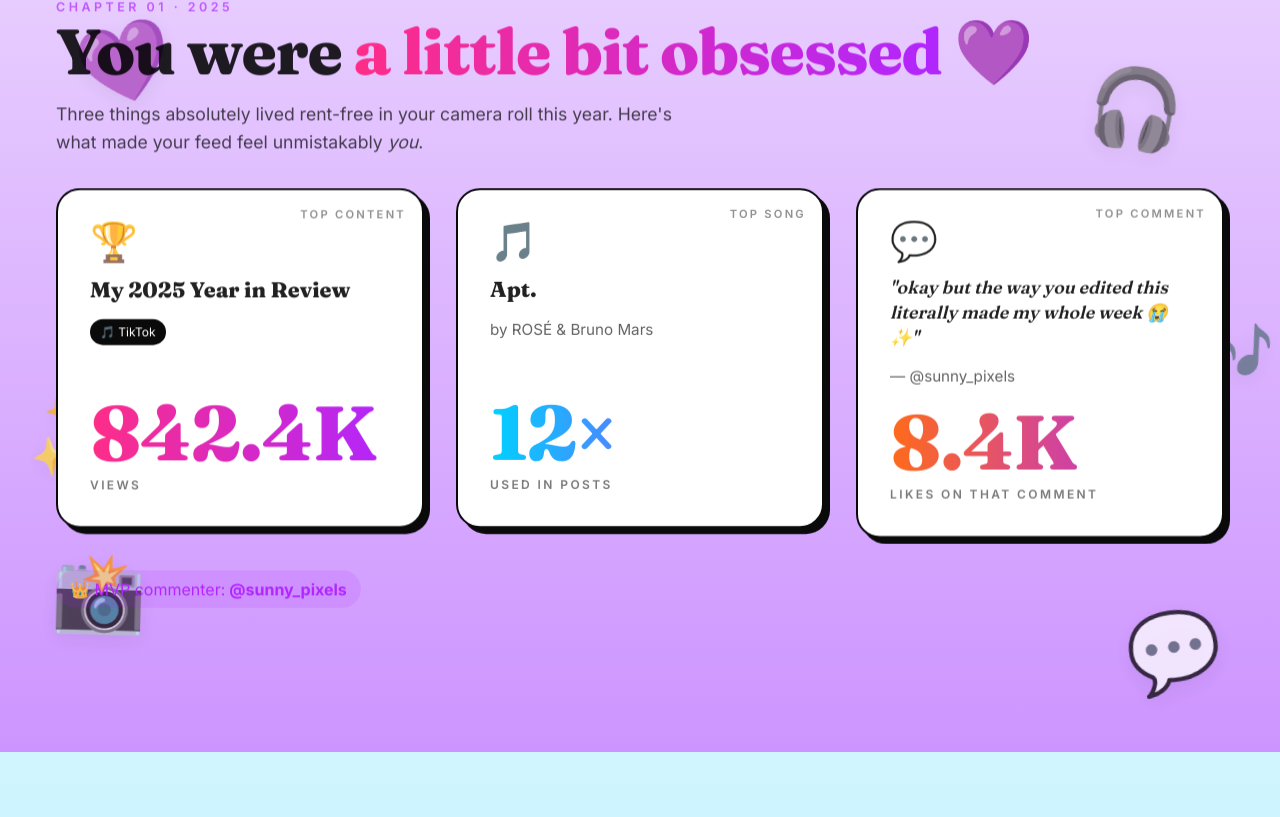
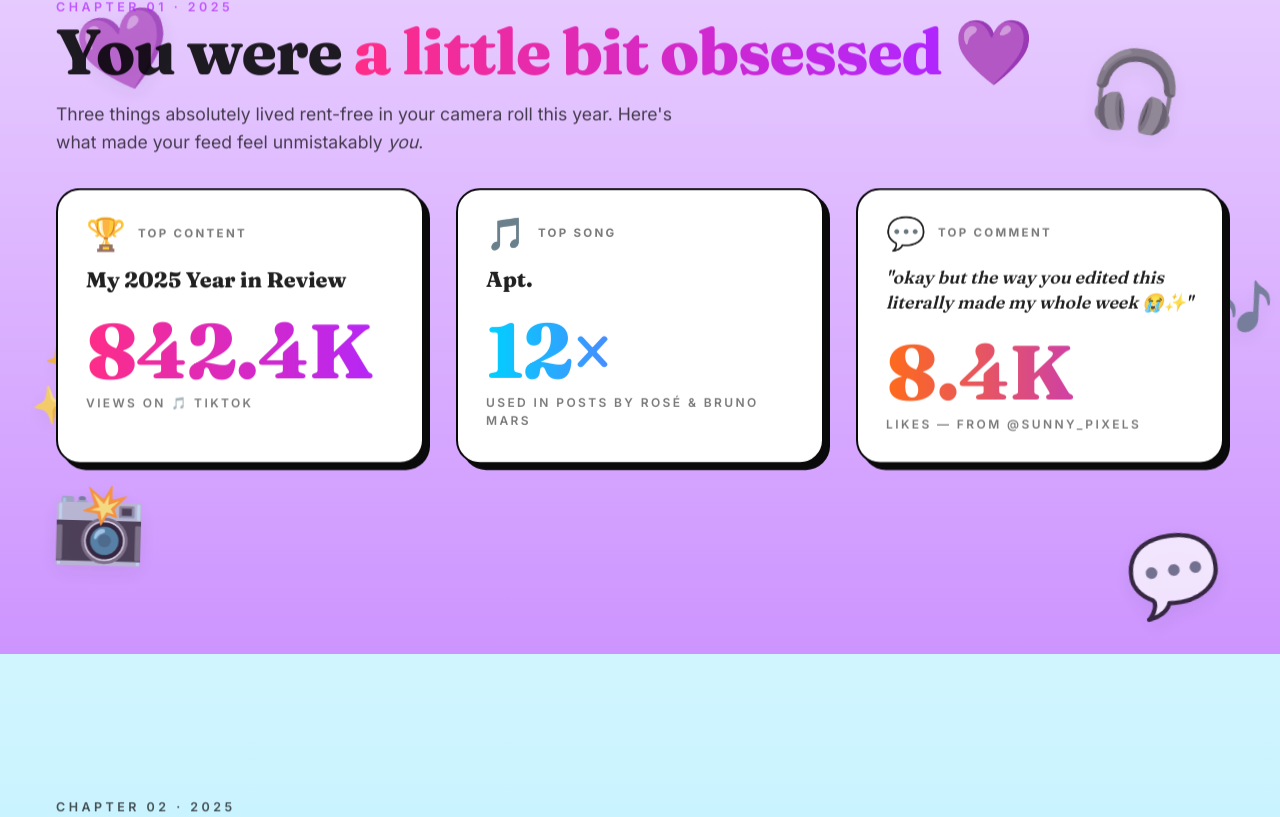
Before and after one commit to Ryan-024/capstone-302, a Vue app: page / in a window 1280 px wide. Shown: the part 1229-2046 px from the top of the page. Built offline with nearby package versions, Linux system fonts and the light colour scheme.

Commit message:
tightened up and changed the card design in chapter 1

```diff
--- a/src/components/sections/ObsessedSection.vue
+++ b/src/components/sections/ObsessedSection.vue
@@ -50,62 +50,47 @@
       <div class="card-grid mt-8">
         <div class="reveal" style="transition-delay: 150ms;">
           <v-card class="obsession-card card-lift" elevation="4">
-            <div class="card-badge">Top content</div>
-            <div class="card-emoji">🏆</div>
+            <div class="card-heading">
+              <span class="card-emoji">🏆</span>
+              <span class="card-badge">Top Content</span>
+            </div>
             <div class="card-title">{{ topPost.title }}</div>
-            <div class="card-meta">
-              <v-chip
-                :color="PLATFORM_META[topPost.platform].color"
-                variant="flat"
-                size="small"
-                class="text-white"
-              >
-                {{ PLATFORM_META[topPost.platform].emoji }}
-                {{ PLATFORM_META[topPost.platform].name }}
-              </v-chip>
-            </div>
             <div class="card-stat">
               <div class="stat-huge gradient-text-pink">{{ formatNumber(topPost.views) }}</div>
-              <div class="stat-label">views</div>
+              <div class="stat-label">
+                views on {{ PLATFORM_META[topPost.platform].emoji }} {{ PLATFORM_META[topPost.platform].name }}
+              </div>
             </div>
           </v-card>
         </div>
 
         <div class="reveal" style="transition-delay: 300ms;">
           <v-card class="obsession-card card-lift" elevation="4">
-            <div class="card-badge">Top song</div>
-            <div class="card-emoji">🎵</div>
+            <div class="card-heading">
+              <span class="card-emoji">🎵</span>
+              <span class="card-badge">Top Song</span>
+            </div>
             <div class="card-title">{{ topSong.title }}</div>
-            <div class="card-meta">
-              <span class="artist">by {{ topSong.artist }}</span>
-            </div>
             <div class="card-stat">
               <div class="stat-huge gradient-text-blue">{{ topSong.uses }}×</div>
-              <div class="stat-label">used in posts</div>
+              <div class="stat-label">used in posts by {{ topSong.artist }}</div>
             </div>
           </v-card>
         </div>
 
         <div class="reveal" style="transition-delay: 450ms;">
           <v-card class="obsession-card card-lift" elevation="4">
-            <div class="card-badge">Top comment</div>
-            <div class="card-emoji">💬</div>
+            <div class="card-heading">
+              <span class="card-emoji">💬</span>
+              <span class="card-badge">Top Comment</span>
+            </div>
             <div class="comment-quote">"{{ topComment.text }}"</div>
-            <div class="card-meta">
-              <span class="artist">— {{ topComment.handle }}</span>
-            </div>
             <div class="card-stat">
               <div class="stat-huge gradient-text-gold">{{ formatNumber(topComment.likes) }}</div>
-              <div class="stat-label">likes on that comment</div>
+              <div class="stat-label">likes — from {{ topComment.handle }}</div>
             </div>
           </v-card>
         </div>
-      </div>
-
-      <div class="reveal chip-row mt-8" style="transition-delay: 600ms;">
-        <v-chip variant="tonal" color="secondary" size="large">
-          👑 MVP commenter: <b class="ml-1">{{ topCommenter }}</b>
-        </v-chip>
       </div>
     </v-container>
   </section>
@@ -116,6 +101,14 @@
   display: grid;
   grid-template-columns: repeat(auto-fit, minmax(280px, 1fr));
   gap: 2rem;
+  align-items: stretch;
+}
+.card-grid > .reveal {
+  display: flex;
+}
+.card-grid > .reveal > .obsession-card {
+  width: 100%;
+  height: 100%;
 }
 .section-lede {
   margin-top: 1rem;
@@ -125,12 +118,11 @@
   opacity: 0.8;
 }
 .obsession-card {
-  padding: 2rem;
+  padding: 1.75rem;
   border-radius: 24px !important;
   background: #ffffff !important;
   border: 2px solid #0a0a0a;
   box-shadow: 6px 6px 0 #0a0a0a !important;
-  min-height: 340px;
   display: flex;
   flex-direction: column;
   gap: 1rem;
@@ -138,18 +130,21 @@
   overflow: hidden;
 }
 .card-badge {
-  position: absolute;
-  top: 1rem;
-  right: 1rem;
-  font-size: 0.7rem;
+  font-size: 0.72rem;
   text-transform: uppercase;
   letter-spacing: 0.2em;
-  opacity: 0.5;
-  font-weight: 600;
+  opacity: 0.6;
+  font-weight: 700;
+}
+.card-heading {
+  display: flex;
+  align-items: center;
+  gap: 0.75rem;
 }
 .card-emoji {
-  font-size: 2.4rem;
+  font-size: 2rem;
   line-height: 1;
+  flex-shrink: 0;
 }
 .card-title {
   font-family: 'Fraunces', serif;
@@ -173,7 +168,7 @@
   font-size: 0.95rem;
 }
 .card-stat {
-  margin-top: auto;
+  margin-top: 0.25rem;
 }
 .stat-label {
   margin-top: 0.25rem;
```
